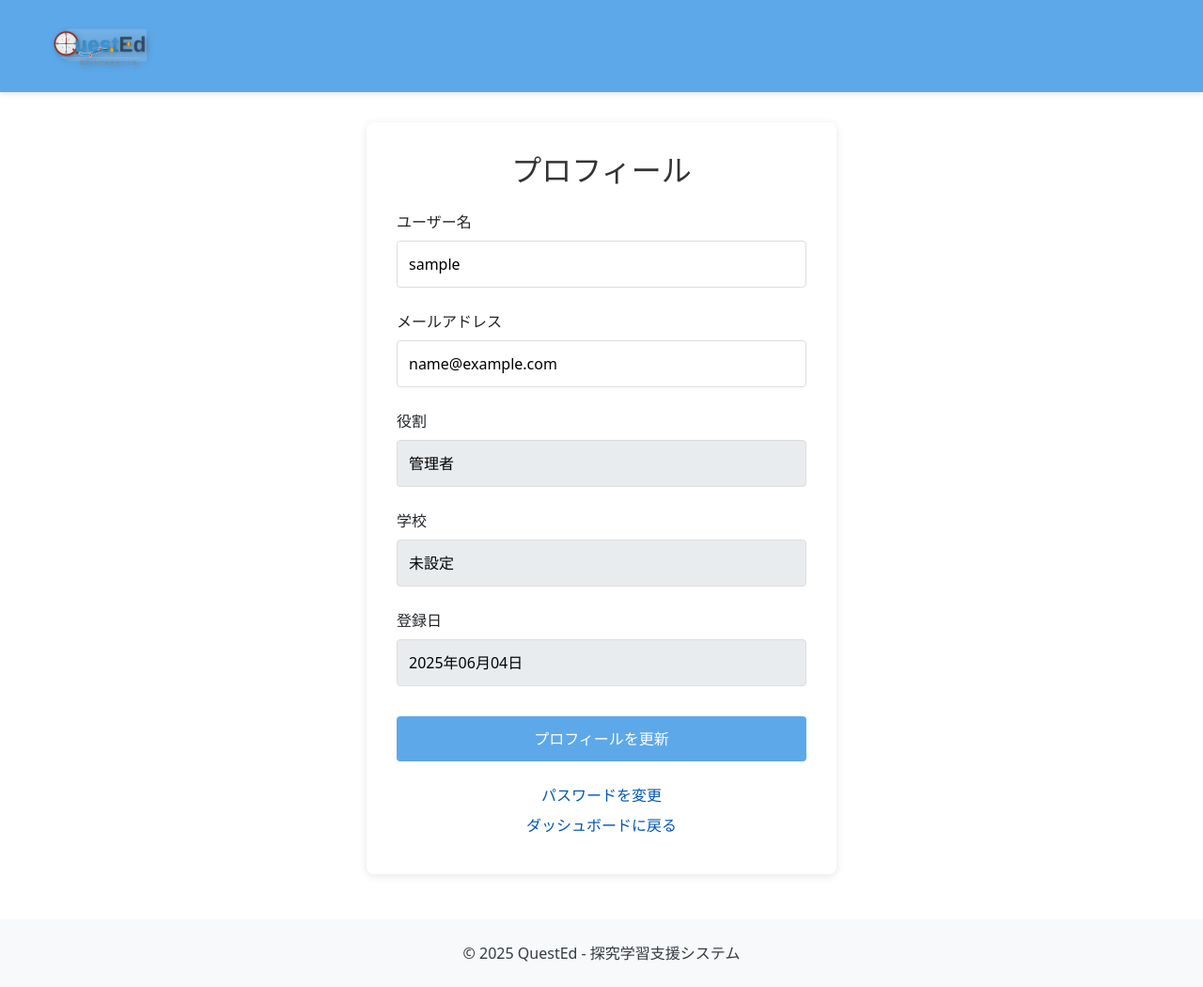
After one commit to QuestEd-masato/QuestEd, a Flask app: page /profile in a window 1280 px wide. The commit adds this page. Shown: the whole page at 94% size. Run offline with Flask 3, Linux system fonts and the light colour scheme; the visitor is signed in with stand-in values (Sample User, id 1).

Commit message:
Fix: チャットルートの競合を解消 & プロフィール機能追加
- teacher_bp.route を /teacher_chat に変更
- 学生のチャットが正しく動作するように修正
- プロフィール編集機能を追加

```diff
--- a/app/auth/__init__.py
+++ b/app/auth/__init__.py
@@ -336,3 +336,52 @@ def change_password():
             return redirect(url_for('index'))
 
     return render_template('change_password.html')
+
+@auth_bp.route('/profile', methods=['GET', 'POST'])
+@login_required
+def profile():
+    """ユーザープロフィール表示・編集"""
+    if request.method == 'POST':
+        # フォームデータ取得
+        username = request.form.get('username')
+        email = request.form.get('email')
+
+        # 入力検証
+        if not username or not email:
+            flash('ユーザー名とメールアドレスは必須です。')
+            return render_template('profile.html', user=current_user)
+
+        # 他のユーザーとの重複チェック（自分以外）
+        existing_user = User.query.filter(
+            User.username == username,
+            User.id != current_user.id
+        ).first()
+        if existing_user:
+            flash('そのユーザー名は既に使用されています。')
+            return render_template('profile.html', user=current_user)
+
+        existing_email = User.query.filter(
+            User.email == email,
+            User.id != current_user.id
+        ).first()
+        if existing_email:
+            flash('そのメールアドレスは既に使用されています。')
+            return render_template('profile.html', user=current_user)
+
+        try:
+            # ユーザー情報を更新
+            current_user.username = username
+            current_user.email = email
+            db.session.commit()
+
+            flash('プロフィールが更新されました。')
+            return redirect(url_for('auth.profile'))
+
+        except Exception as e:
+            db.session.rollback()
+            logging.error(f"プロフィール更新エラー: {e}")
+            flash('プロフィールの更新に失敗しました。')
+            return render_template('profile.html', user=current_user)
+
+    # GETリクエスト: プロフィール表示
+    return render_template('profile.html', user=current_user)
--- a/app/teacher/__init__.py
+++ b/app/teacher/__init__.py
@@ -1039,7 +1039,7 @@ def api_teacher_first_class():
         return jsonify({'class_id': None})
 
 # チャット機能
-@teacher_bp.route('/chat')
+@teacher_bp.route('/teacher_chat')
 @login_required
 def chat_page():
     """チャットページ"""
--- a/templates/base.html
+++ b/templates/base.html
@@ -664,6 +664,8 @@
 
                     <li><a href="{{ url_for('index') }}"><i class="fas fa-home"></i> フロントに戻る</a></li>
 
+                    <li><a href="{{ url_for('auth.profile') }}"><i class="fas fa-user"></i> プロフィール</a></li>
+
                     <li><a href="{{ url_for('auth.logout') }}"><i class="fas fa-sign-out-alt"></i> ログアウト</a></li>
 
                     <!-- モバイル用メニュー（管理者） -->
@@ -701,6 +703,10 @@
 
                         <a href="{{ url_for('index') }}" class="mobile-menu-item">
                             <i class="fas fa-home"></i> フロントに戻る
+                        </a>
+
+                        <a href="{{ url_for('auth.profile') }}" class="mobile-menu-item">
+                            <i class="fas fa-user"></i> プロフィール
                         </a>
 
                         <a href="{{ url_for('auth.logout') }}" class="mobile-menu-item">
@@ -818,6 +824,8 @@
 
                             <li><a href="{{ url_for('teacher.classes') }}"><i class="fas fa-users"></i> クラス</a></li>
 
+                            <li><a href="{{ url_for('auth.profile') }}"><i class="fas fa-user"></i> プロフィール</a></li>
+
                             <li><a href="{{ url_for('auth.logout') }}"><i class="fas fa-sign-out-alt"></i> ログアウト</a></li>
 
                             <!-- モバイル用メニュー（学生） -->
@@ -860,6 +868,10 @@
 
                                 <div class="mobile-menu-divider"></div>
 
+                                <a href="{{ url_for('auth.profile') }}" class="mobile-menu-item">
+                                    <i class="fas fa-user"></i> プロフィール
+                                </a>
+
                                 <a href="{{ url_for('auth.logout') }}" class="mobile-menu-item">
                                     <i class="fas fa-sign-out-alt"></i> ログアウト
                                 </a>
@@ -899,6 +911,8 @@
                                 </ul>
                             </li>
 
+                            <li><a href="{{ url_for('auth.profile') }}"><i class="fas fa-user"></i> プロフィール</a></li>
+
                             <li><a href="{{ url_for('auth.logout') }}"><i class="fas fa-sign-out-alt"></i> ログアウト</a></li>
 
                             <!-- モバイル用メニュー（教師） -->
@@ -933,6 +947,10 @@
                                 </div>
 
                                 <div class="mobile-menu-divider"></div>
+
+                                <a href="{{ url_for('auth.profile') }}" class="mobile-menu-item">
+                                    <i class="fas fa-user"></i> プロフィール
+                                </a>
 
                                 <a href="{{ url_for('auth.logout') }}" class="mobile-menu-item">
                                     <i class="fas fa-sign-out-alt"></i> ログアウト
--- /dev/null
+++ b/templates/profile.html
@@ -0,0 +1,136 @@
+{% extends 'base.html' %}
+
+{% block title %}プロフィール | QuestEd{% endblock %}
+
+{% block content %}
+<div class="auth-container">
+    <div class="auth-card">
+        <h2>プロフィール</h2>
+
+        <form method="POST" action="{{ url_for('auth.profile') }}">
+            <input type="hidden" name="csrf_token" value="{{ csrf_token() }}">
+
+            <div class="form-group">
+                <label for="username">ユーザー名</label>
+                <input type="text" id="username" name="username" value="{{ user.username }}" required>
+            </div>
+
+            <div class="form-group">
+                <label for="email">メールアドレス</label>
+                <input type="email" id="email" name="email" value="{{ user.email }}" required>
+            </div>
+
+            <div class="form-group">
+                <label>役割</label>
+                <input type="text" value="{% if user.role == 'admin' %}管理者{% elif user.role == 'teacher' %}教師{% else %}学生{% endif %}" readonly>
+            </div>
+
+            <div class="form-group">
+                <label>学校</label>
+                <input type="text" value="{{ user.school.name if user.school else '未設定' }}" readonly>
+            </div>
+
+            <div class="form-group">
+                <label>登録日</label>
+                <input type="text" value="{{ user.created_at.strftime('%Y年%m月%d日') if user.created_at else '不明' }}" readonly>
+            </div>
+
+            <div class="form-actions">
+                <button type="submit" class="btn btn-primary">プロフィールを更新</button>
+            </div>
+        </form>
+
+        <div class="auth-links">
+            <p><a href="{{ url_for('auth.change_password') }}">パスワードを変更</a></p>
+            {% if current_user.role == 'student' %}
+                <p><a href="{{ url_for('student.dashboard') }}">ダッシュボードに戻る</a></p>
+            {% elif current_user.role == 'teacher' %}
+                <p><a href="{{ url_for('teacher.dashboard') }}">ダッシュボードに戻る</a></p>
+            {% elif current_user.role == 'admin' %}
+                <p><a href="{{ url_for('admin_panel.dashboard') }}">ダッシュボードに戻る</a></p>
+            {% else %}
+                <p><a href="{{ url_for('index') }}">ホームに戻る</a></p>
+            {% endif %}
+        </div>
+    </div>
+</div>
+{% endblock %}
+
+{% block extra_css %}
+<style>
+    .auth-container {
+        display: flex;
+        justify-content: center;
+        align-items: center;
+        min-height: 70vh;
+    }
+
+    .auth-card {
+        background-color: white;
+        padding: 2rem;
+        border-radius: 8px;
+        box-shadow: 0 2px 10px rgba(0, 0, 0, 0.1);
+        width: 100%;
+        max-width: 500px;
+    }
+
+    .auth-card h2 {
+        text-align: center;
+        margin-bottom: 1.5rem;
+        color: #333;
+    }
+
+    .form-group {
+        margin-bottom: 1.5rem;
+    }
+
+    label {
+        display: block;
+        margin-bottom: 0.5rem;
+        font-weight: 500;
+    }
+
+    input[type="text"],
+    input[type="email"] {
+        width: 100%;
+        padding: 0.75rem;
+        border: 1px solid #ddd;
+        border-radius: 4px;
+        font-size: 1rem;
+    }
+
+    input[readonly] {
+        background-color: #e9ecef;
+        cursor: not-allowed;
+    }
+
+    .form-actions {
+        margin-top: 2rem;
+    }
+
+    .form-actions button {
+        width: 100%;
+        padding: 0.75rem;
+        font-size: 1rem;
+    }
+
+    .auth-links {
+        margin-top: 1.5rem;
+        text-align: center;
+        color: #6c757d;
+    }
+
+    .auth-links p {
+        margin: 0.5rem 0;
+    }
+
+    .auth-links a {
+        color: #0056b3;
+        text-decoration: none;
+    }
+
+    .auth-links a:hover {
+        text-decoration: underline;
+    }
+</style>
+{% endblock %}
```
Also changed, not shown: ROUTE_FIXES.md (added, +49 -0 lines), test_routes.py (added, +72 -0 lines).
